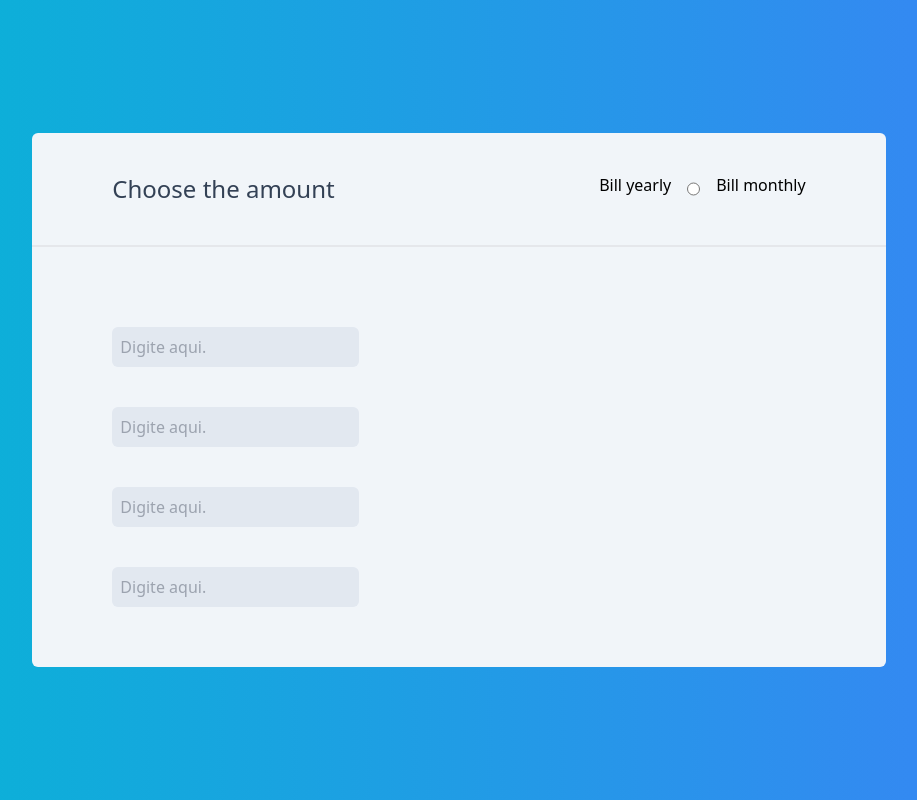
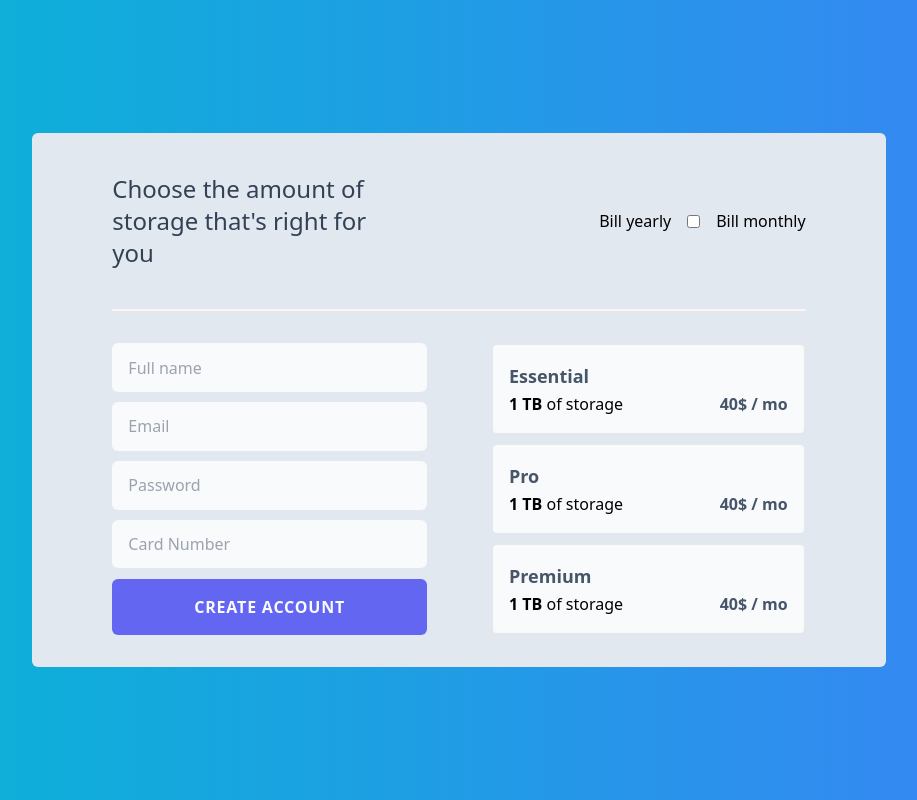
Before and after one commit to RafiMota/spotify-clone-tailwind, a website: page index.html in a window 1280 px wide. Shown: the whole page, without its empty margins (181-1098 px from the left). Drawn offline with Linux system fonts and the light colour scheme.

Commit message:
Various changes, create form
No animations

```diff
--- a/index.html
+++ b/index.html
@@ -11,26 +11,87 @@
 	<body
 		class="flex h-screen items-center justify-center bg-gradient-to-r from-cyan-500 to-blue-500"
 	>
-    <main class="w-2/3 h-2/3 bg-slate-100 rounded-md">
-      <header class="flex justify-between p-20 pt-10 pb-10 border-b-2">
-        <p class="text-2xl text-slate-700">Choose the amount</p>
-        <nav class="flex gap-4">
+		<main class="flex flex-col pl-20 pr-20 w-2/3 h-2/3 bg-slate-200 rounded-md">
+			<header class="flex justify-between pt-10 pb-10 border-b-2 border-red-50">
+				<p class="flex basis-2/5 text-2xl text-slate-700">
+					Choose the amount of storage that's right for you
+				</p>
+				<nav class="flex items-center gap-4">
 					<p>Bill yearly</p>
-          <input type="radio" name="" id="" />
+					<input type="checkbox" name="bill" id="bill" />
 					<p>Bill monthly</p>
 				</nav>
 			</header>
 
-      <div class="flex p-20">
-        <form action="" class="flex flex-col gap-10">
-          <input type="text" class="bg-slate-200 p-2 rounded-md" placeholder="Digite aqui." />
-		  <input type="text" class="bg-slate-200 p-2 rounded-md" placeholder="Digite aqui." />
-		  <input type="text" class="bg-slate-200 p-2 rounded-md" placeholder="Digite aqui." />
-		  <input  type="text" class="bg-slate-200 p-2 rounded-md" placeholder="Digite aqui."
+			<article class="flex flex-row h-full w-full">
+				<div class="flex h-full w-1/2 p-8 pl-0">
+					<form action="" class="flex flex-col justify-between w-full">
+						<input
+							type="text"
+							class="bg-slate-50 pl-4 rounded-md h-1/6 w-full"
+							placeholder="Full name"
 						/>
+						<input
+							type="text"
+							class="bg-slate-50 pl-4 rounded-md h-1/6 w-full"
+							placeholder="Email"
+						/>
+						<input
+							type="text"
+							class="bg-slate-50 pl-4 rounded-md h-1/6 w-full"
+							placeholder="Password"
+						/>
+						<input
+							type="text"
+							class="bg-slate-50 pl-4 rounded-md h-1/6 w-full"
+							placeholder="Card Number"
+						/>
+						<button class="text-center text-slate-50 font-bold tracking-wider p-4 rounded-md bg-indigo-500 hover:bg-indigo-600">
+							CREATE ACCOUNT
+						</button>
 					</form>
 				</div>
-      <div class=""></div>
+				<div class="flex flex-col justify-between gap-2 w-1/2 p-8 pr-0">
+					<button
+						class="flex flex-col justify-around w-full h-1/3 p-4 rounded-md bg-slate-50 border-2 hover:border-indigo-500 hover:bg-slate-100"
+					>
+						<div class="flex text-lg font-bold text-slate-600">
+							<p>Essential</p>
+						</div>
+
+						<div class="flex justify-between w-full">
+							<p><span class="font-bold">1 TB</span> of storage</p>
+							<p class="text-slate-600 font-bold">40$ / mo</p>
+						</div>
+					</button>
+
+					<button
+						class="flex flex-col justify-around w-full h-1/3 p-4 rounded-md bg-slate-50 border-2 hover:border-indigo-500 hover:bg-slate-100"
+					>
+						<div class="flex text-lg font-bold text-slate-600">
+							<p>Pro</p>
+						</div>
+
+						<div class="flex justify-between w-full">
+							<p><span class="font-bold">1 TB</span> of storage</p>
+							<p class="text-slate-600 font-bold">40$ / mo</p>
+						</div>
+					</button>
+
+					<button
+						class="flex flex-col justify-around w-full h-1/3 p-4 rounded-md bg-slate-50 border-2 hover:border-purple-200 hover:bg-slate-100"
+					>
+						<div class="flex text-lg font-bold text-slate-600">
+							<p>Premium</p>
+						</div>
+
+						<div class="flex justify-between w-full">
+							<p><span class="font-bold">1 TB</span> of storage</p>
+							<p class="text-slate-600 font-bold">40$ / mo</p>
+						</div>
+					</button>
+				</div>
+			</article>
 		</main>
 
 		<footer class=""></footer>
--- a/package.json
+++ b/package.json
@@ -5,7 +5,7 @@
   "main": "index.js",
   "scripts": {
     "test": "echo \"Error: no test specified\" && exit 1",
-    "tailwind": "npx tailwindcss -i input.css -o ./src/css/output.css --watch"
+    "tailwind": "npx tailwindcss -i ./src/css/input.css -o ./src/css/output.css --watch"
   },
   "author": "",
   "license": "ISC",
```
Also changed, not shown: src/css/input.css (renamed from input.css), src/css/output.css. Lines whose indentation alone changed are shown as unchanged.
